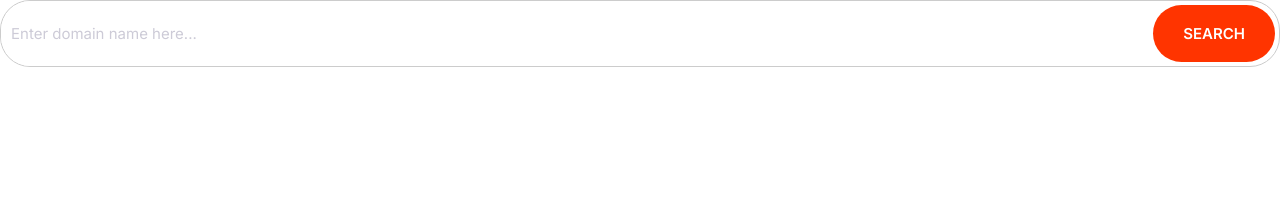
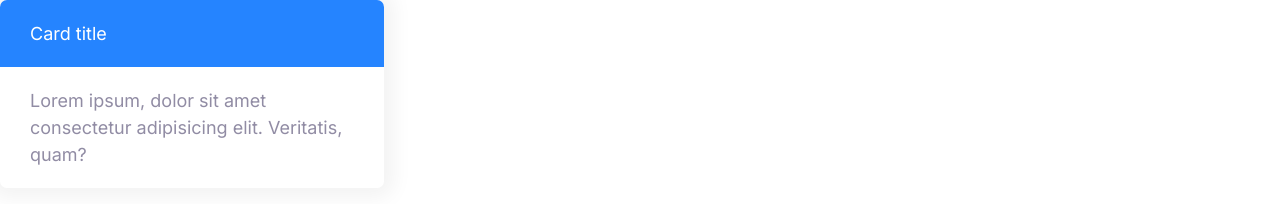
Before and after one commit to kat-mih/cloud-website, a plain HTML site: page index.html in a window 1280 px wide. Drawn offline with Linux system fonts and the light colour scheme.

Commit message:
Build card component

```diff
--- a/css/styles.css
+++ b/css/styles.css
@@ -269,3 +269,25 @@ a {
         font-size: 1.5rem;
     }
 }
+
+/* Cards */
+.card {
+    border-radius: 7px;
+    box-shadow: 0 0 20px 10px #f3f3f3;
+    overflow: hidden;
+}
+
+.card__header,
+.card__body {
+    padding: 2rem 3rem;
+}
+
+.card--primary .card__header {
+    background: var(--color-primary);
+    color: white;
+}
+
+.card--secondary .card__header {
+    background: var(--color-secondary);
+    color: white;
+}
--- a/index.html
+++ b/index.html
@@ -14,12 +14,14 @@
     <link rel="stylesheet" href="css/styles.css" />
   </head>
   <body>
-    <div class="input-group">
-      <input
-        type="text"
-        class="input"
-        placeholder="Enter domain name here..." />
-      <button class="btn btn--accent">Search</button>
+    <div style="width: 30%">
+      <div class="card card--primary">
+        <header class="card__header">Card title</header>
+        <div class="card__body">
+          Lorem ipsum, dolor sit amet consectetur adipisicing elit. Veritatis,
+          quam?
+        </div>
+      </div>
     </div>
   </body>
 </html>
```
Also changed, not shown: components/cards.html (added, +12 -0 lines).
